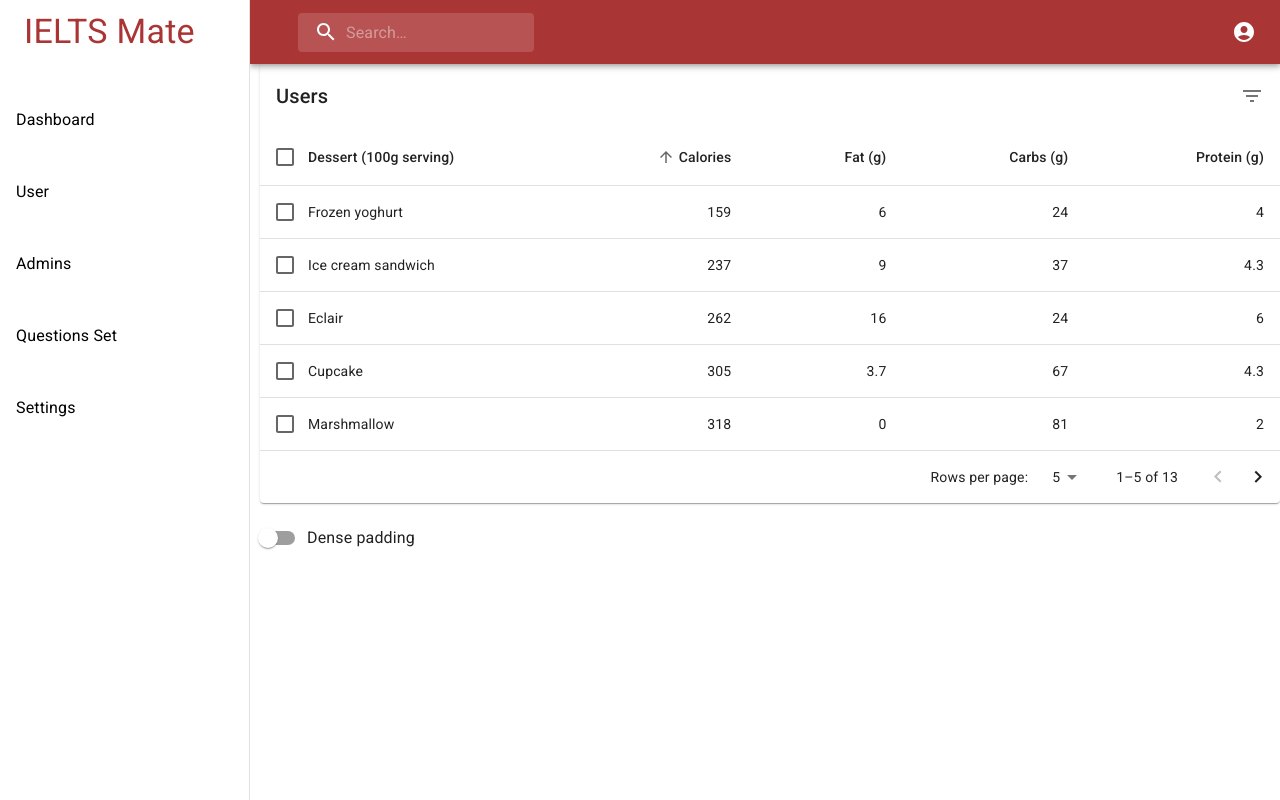
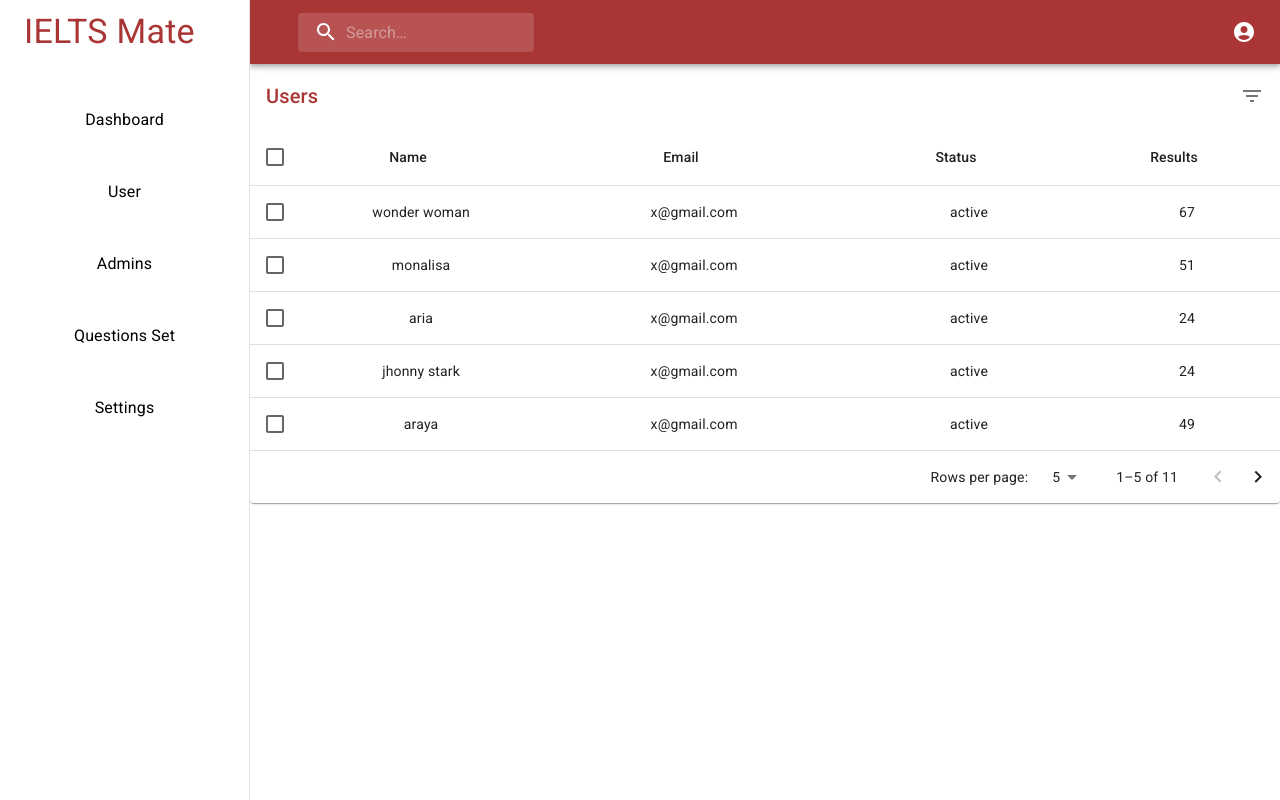
Before and after one commit to rahmanrafi32/Adminpanel-Template, a React (Create React App) app: page /users in a window 1280 px wide. Built offline with nearby package versions, Linux system fonts and the light colour scheme.

Commit message:
user table edited

```diff
--- a/src/Components/Pages/CreateQues.jsx
+++ b/src/Components/Pages/CreateQues.jsx
@@ -1,7 +1,7 @@
-import React, {useContext, useState} from "react";
+import React, {useContext} from "react";
 import {styled} from "@mui/material/styles";
 import {FormControl, Select, Typography, InputLabel, MenuItem, Button, IconButton, TextField} from "@mui/material";
-import {AddCircleOutline, Close, ShortText} from "@mui/icons-material";
+import {AddCircleOutline, Close} from "@mui/icons-material";
 import {QuestionSets} from "../../App";
 import {Link} from "react-router-dom";
 
@@ -129,6 +129,8 @@ const CreateQues = () => {
         console.log("form submitted");
     };
 
+    console.log(questions);
+
     return (
         <Container>
             <HeaderTitle variant={"h4"}>Create Question</HeaderTitle>
@@ -143,7 +145,7 @@ const CreateQues = () => {
                                                                    onBlur={event => addQuesText(event.target.value, index)}/> :
                             <TextField
                                 label="Write your question here"
-                                placeholder="Questio"
+                                placeholder="Question"
                                 multiline
                                 fullWidth
                                 onBlur={event => addQuesText(event.target.value, index)}
--- a/src/Components/Pages/PreviewQues.jsx
+++ b/src/Components/Pages/PreviewQues.jsx
@@ -37,8 +37,8 @@ const PreviewQues = () => {
                     <div key={index}>
                         <Typography variant={"h5"}>{index + 1}. {question.questionText}</Typography>
                         {question.options.map((option, j) => <OptionDiv key={j}>
-                            <input type={question.questionType}/>
-                            <p>{option.optionText}</p>
+                            {question.questionType !== 'file' &&<><input type={question.questionType}/>
+                                <p>{option.optionText}</p></> }
                         </OptionDiv>)}
                     </div>
                 )}
--- a/src/Components/Pages/Users.jsx
+++ b/src/Components/Pages/Users.jsx
@@ -16,14 +16,12 @@ import Paper from '@mui/material/Paper';
 import Checkbox from '@mui/material/Checkbox';
 import IconButton from '@mui/material/IconButton';
 import Tooltip from '@mui/material/Tooltip';
-import FormControlLabel from '@mui/material/FormControlLabel';
-import Switch from '@mui/material/Switch';
 import DeleteIcon from '@mui/icons-material/Delete';
 import FilterListIcon from '@mui/icons-material/FilterList';
 import { visuallyHidden } from '@mui/utils';
 
 const Div = styled('div')(({theme}) => ({
-    marginLeft: 260,
+    marginLeft: 250,
     [theme.breakpoints.down('sm')]: {
         marginLeft: 0,
         width: 'auto',
@@ -31,30 +29,27 @@ const Div = styled('div')(({theme}) => ({
 }));
 
 
-function createData(name, calories, fat, carbs, protein) {
+function createData(name, email, status, results) {
     return {
         name,
-        calories,
-        fat,
-        carbs,
-        protein,
+        email,
+        status,
+        results,
     };
 }
 
 const rows = [
-    createData('Cupcake', 305, 3.7, 67, 4.3),
-    createData('Donut', 452, 25.0, 51, 4.9),
-    createData('Eclair', 262, 16.0, 24, 6.0),
-    createData('Frozen yoghurt', 159, 6.0, 24, 4.0),
-    createData('Gingerbread', 356, 16.0, 49, 3.9),
-    createData('Honeycomb', 408, 3.2, 87, 6.5),
-    createData('Ice cream sandwich', 237, 9.0, 37, 4.3),
-    createData('Jelly Bean', 375, 0.0, 94, 0.0),
-    createData('KitKat', 518, 26.0, 65, 7.0),
-    createData('Lollipop', 392, 0.2, 98, 0.0),
-    createData('Marshmallow', 318, 0, 81, 2.0),
-    createData('Nougat', 360, 19.0, 9, 37.0),
-    createData('Oreo', 437, 18.0, 63, 4.0),
+    createData('wonder woman', 'x@gmail.com', 'active', 67 ),
+    createData('monalisa', 'x@gmail.com', 'active', 51 ),
+    createData('aria', 'x@gmail.com', 'active', 24 ),
+    createData('jhonny stark', 'x@gmail.com', 'active', 24 ),
+    createData('araya', 'x@gmail.com', 'active', 49 ),
+    createData('lenister', 'x@gmail.com', 'active', 87 ),
+    createData('joker', 'x@gmail.com', 'active', 65 ),
+    createData('batman', 'x@gmail.com', 'active', 98),
+    createData('spider man', 'x@gmail.com', 'active', 81),
+    createData('iron man', 'x@gmail.com', 'active', 9),
+    createData('ant man', 'x@gmail.com', 'active', 63 ),
 ];
 
 function descendingComparator(a, b, orderBy) {
@@ -92,31 +87,25 @@ const headCells = [
         id: 'name',
         numeric: false,
         disablePadding: true,
-        label: 'Dessert (100g serving)',
+        label: 'Name',
     },
     {
-        id: 'calories',
-        numeric: true,
+        id: 'email',
+        numeric: false,
         disablePadding: false,
-        label: 'Calories',
+        label: 'Email',
     },
     {
-        id: 'fat',
-        numeric: true,
+        id: 'status',
+        numeric: false,
         disablePadding: false,
-        label: 'Fat (g)',
+        label: 'Status',
     },
     {
-        id: 'carbs',
+        id: 'results',
         numeric: true,
-        disablePadding: false,
-        label: 'Carbs (g)',
-    },
-    {
-        id: 'protein',
-        numeric: true,
-        disablePadding: false,
-        label: 'Protein (g)',
+        disablePadding: true,
+        label: 'Results',
     },
 ];
 
@@ -144,7 +133,7 @@ function EnhancedTableHead(props) {
                 {headCells.map((headCell) => (
                     <TableCell
                         key={headCell.id}
-                        align={headCell.numeric ? 'right' : 'left'}
+                        align={'center'}
                         padding={headCell.disablePadding ? 'none' : 'normal'}
                         sortDirection={orderBy === headCell.id ? order : false}
                     >
@@ -201,10 +190,11 @@ const EnhancedTableToolbar = (props) => {
                 </Typography>
             ) : (
                 <Typography
-                    sx={{ flex: '1 1 100%' }}
+                    sx={{ flex: '1 1 100%'}}
                     variant="h6"
                     id="tableTitle"
                     component="div"
+                    color={"#aa3535"}
                 >
                     Users
                 </Typography>
@@ -231,12 +221,11 @@ EnhancedTableToolbar.propTypes = {
     numSelected: PropTypes.number.isRequired,
 };
 
-export default function EnhancedTable() {
+export default function UserTable() {
     const [order, setOrder] = React.useState('asc');
     const [orderBy, setOrderBy] = React.useState('calories');
     const [selected, setSelected] = React.useState([]);
     const [page, setPage] = React.useState(0);
-    const [dense, setDense] = React.useState(false);
     const [rowsPerPage, setRowsPerPage] = React.useState(5);
 
     const handleRequestSort = (event, property) => {
@@ -283,15 +272,7 @@ export default function EnhancedTable() {
         setPage(0);
     };
 
-    const handleChangeDense = (event) => {
-        setDense(event.target.checked);
-    };
-
     const isSelected = (name) => selected.indexOf(name) !== -1;
-
-    // Avoid a layout jump when reaching the last page with empty rows.
-    const emptyRows =
-        page > 0 ? Math.max(0, (1 + page) * rowsPerPage - rows.length) : 0;
 
     return (
         <Div>
@@ -302,7 +283,6 @@ export default function EnhancedTable() {
                         <Table
                             sx={{ minWidth: 750 }}
                             aria-labelledby="tableTitle"
-                            size={dense ? 'small' : 'medium'}
                         >
                             <EnhancedTableHead
                                 numSelected={selected.length}
@@ -344,26 +324,17 @@ export default function EnhancedTable() {
                                                     component="th"
                                                     id={labelId}
                                                     scope="row"
+                                                    align={'center'}
                                                     padding="none"
                                                 >
                                                     {row.name}
                                                 </TableCell>
-                                                <TableCell align="right">{row.calories}</TableCell>
-                                                <TableCell align="right">{row.fat}</TableCell>
-                                                <TableCell align="right">{row.carbs}</TableCell>
-                                                <TableCell align="right">{row.protein}</TableCell>
+                                                <TableCell align="center">{row.email}</TableCell>
+                                                <TableCell align="center">{row.status}</TableCell>
+                                                <TableCell align="center">{row.results}</TableCell>
                                             </TableRow>
                                         );
                                     })}
-                                {emptyRows > 0 && (
-                                    <TableRow
-                                        style={{
-                                            height: (dense ? 33 : 53) * emptyRows,
-                                        }}
-                                    >
-                                        <TableCell colSpan={6} />
-                                    </TableRow>
-                                )}
                             </TableBody>
                         </Table>
                     </TableContainer>
@@ -377,10 +348,6 @@ export default function EnhancedTable() {
                         onRowsPerPageChange={handleChangeRowsPerPage}
                     />
                 </Paper>
-                <FormControlLabel
-                    control={<Switch checked={dense} onChange={handleChangeDense} />}
-                    label="Dense padding"
-                />
             </Box>
         </Div>
     );
--- a/src/Components/Sidebar/Sidebar.jsx
+++ b/src/Components/Sidebar/Sidebar.jsx
@@ -184,8 +184,8 @@ function Sidebar(props) {
             </Toolbar>
             <List>
                 {SidebarConfig.map((items, index) => (
-                    <MyLink to={items.path}  >
-                        <ListItem button sx={{}} key={index}>
+                    <MyLink to={items.path}  key={index}>
+                        <ListItem sx={{textAlign:'center'}} button>
                             <ListItemText primary={items.name}/>
                         </ListItem>
                     </MyLink>
```
